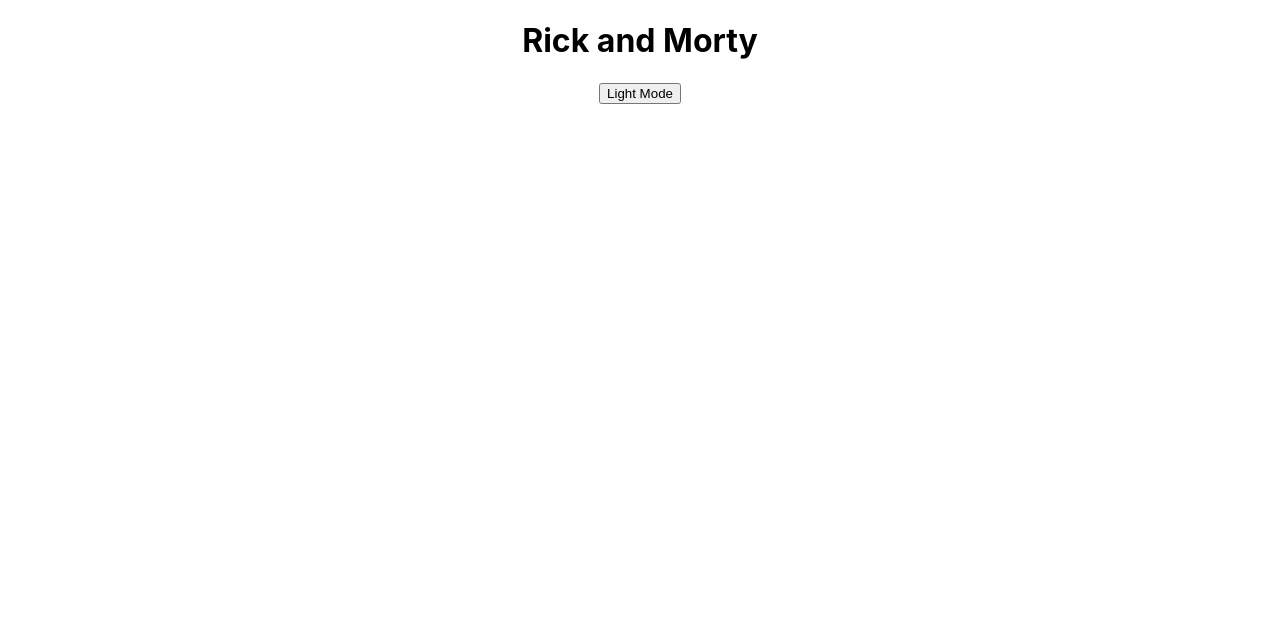
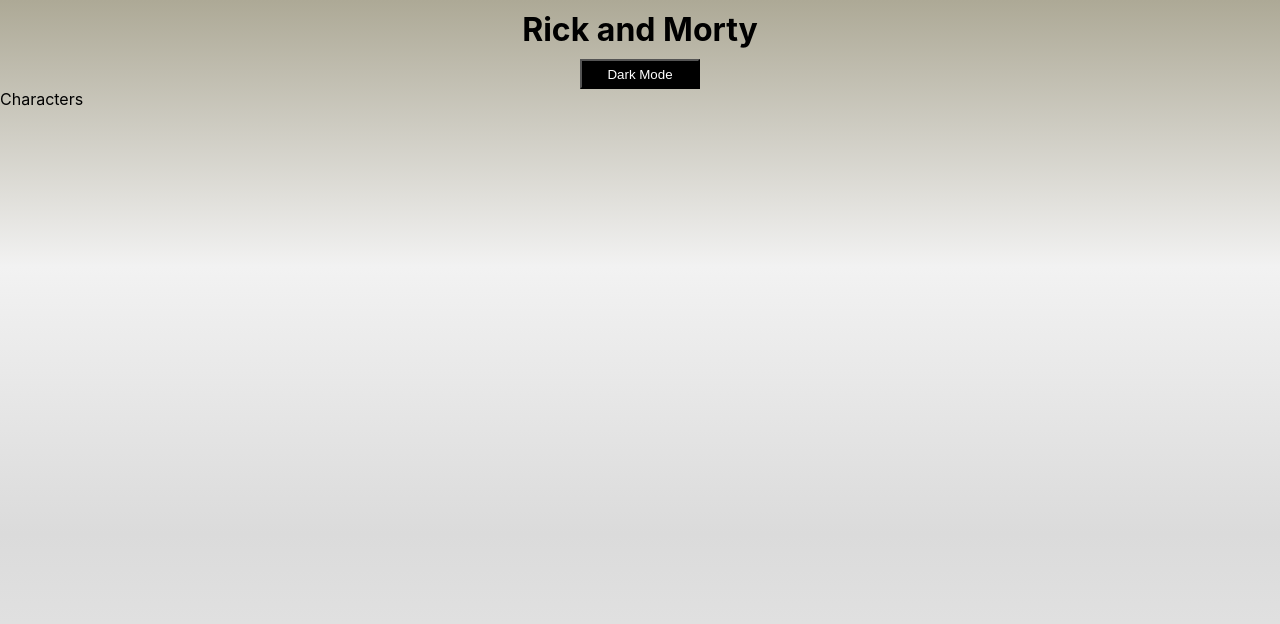
Before and after one commit to noe1984/Rick-and-Morty, a React (Create React App) app: page / in a window 1280 px wide. Shown: the top 624 px of the page. Built offline with nearby package versions, Linux system fonts and the light colour scheme.

Commit message:
Light and dark mode

```diff
--- /dev/null
+++ b/src/App.css
@@ -0,0 +1,14 @@
+.App {
+    width: 100%;
+    height: 100vh;
+}
+
+.Light-mode {
+    background: linear-gradient(#ada996, #f2f2f2, #dbdbdb, #eaeaea);
+    color: black;
+}
+
+.Dark-mode {
+    background: linear-gradient(#000000, #434343);
+    color: whitesmoke;
+}
--- a/src/App.js
+++ b/src/App.js
@@ -1,11 +1,20 @@
-import React from 'react';
+import React, { useState } from 'react';
 import { Header } from './components/Header';
+import { Characters } from './components/Characters';
+import ThemeContext from './context/ThemeContext';
+import './App.css'
 
 function App() {
+
+  const [theme, setTheme] = useState('Light-mode')
+
   return (
-    <div>
-      <Header />
-    </div>
+    <ThemeContext.Provider value={{theme, setTheme}}>
+      <div className={`App + ${theme}`}>
+        <Header />
+        <Characters />
+      </div>
+    </ThemeContext.Provider>
   );
 }
 
--- /dev/null
+++ b/src/components/Characters.jsx
@@ -0,0 +1,9 @@
+import React from 'react'
+
+export const Characters = () => {
+    return (
+        <div>
+            Characters
+        </div>
+    )
+}
--- a/src/components/Header.jsx
+++ b/src/components/Header.jsx
@@ -1,15 +1,23 @@
-import React, { useState } from 'react'
+import React, { useContext, useState } from 'react'
+import ThemeContext from '../context/ThemeContext'
 import './styles/Header.css'
 
 export const Header = () => {
 
+    const { theme, setTheme } = useContext(ThemeContext)
+    const [buttonTheme, SetButtonTheme] = useState('Button-dark')
     const [darkMode, setDarkMode] = useState(false)
-    const handleClick = () => setDarkMode(!darkMode)
+
+    const handleClick = () => {
+        setDarkMode(!darkMode)
+        theme === 'Light-mode'? setTheme('Dark-mode'): setTheme('Light-mode')
+        buttonTheme === 'Button-dark'? SetButtonTheme('Button-light') : SetButtonTheme('Button-dark')
+    }
 
     return (
         <div className='Header'>
             <h1>Rick and Morty</h1>
-            <button onClick={handleClick}>{darkMode? 'Dark Mode': 'Light Mode'}</button>
+            <button className={buttonTheme} onClick={handleClick}>{darkMode? 'Light Mode': 'Dark Mode' }</button>
         </div>
     )
 }
--- a/src/components/styles/Header.css
+++ b/src/components/styles/Header.css
@@ -1,3 +1,21 @@
 .Header {
     text-align: center;
 }
+
+.Header h1{
+    padding: 10px 0px;
+}
+
+.Button-light{
+    background-color: whitesmoke;
+    color: black;
+    width: 120px;
+    height: 30px;
+}
+
+.Button-dark {
+    background-color: black;
+    color: white;
+    width: 120px;
+    height: 30px;
+}
--- /dev/null
+++ b/src/context/ThemeContext.jsx
@@ -0,0 +1,3 @@
+import React from 'react'
+const ThemeContext = React.createContext({})
+export default ThemeContext
--- a/src/index.css
+++ b/src/index.css
@@ -1,7 +1,9 @@
-body {
+* {
   margin: 0;
   padding: 0;
   box-sizing: border-box;
+}
+body {
   font-family: -apple-system, BlinkMacSystemFont, 'Segoe UI', 'Roboto', 'Oxygen',
     'Ubuntu', 'Cantarell', 'Fira Sans', 'Droid Sans', 'Helvetica Neue',
     sans-serif;
```
